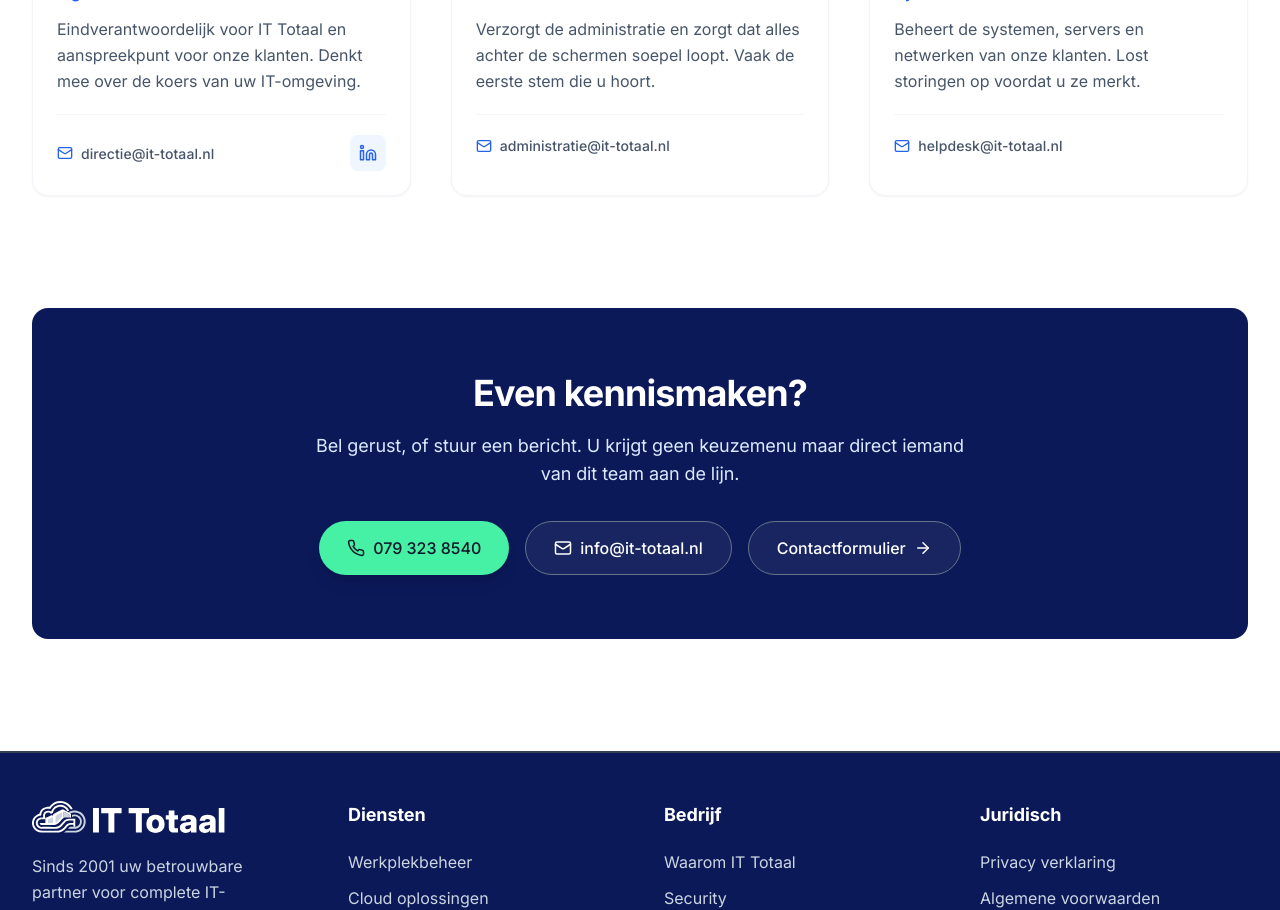
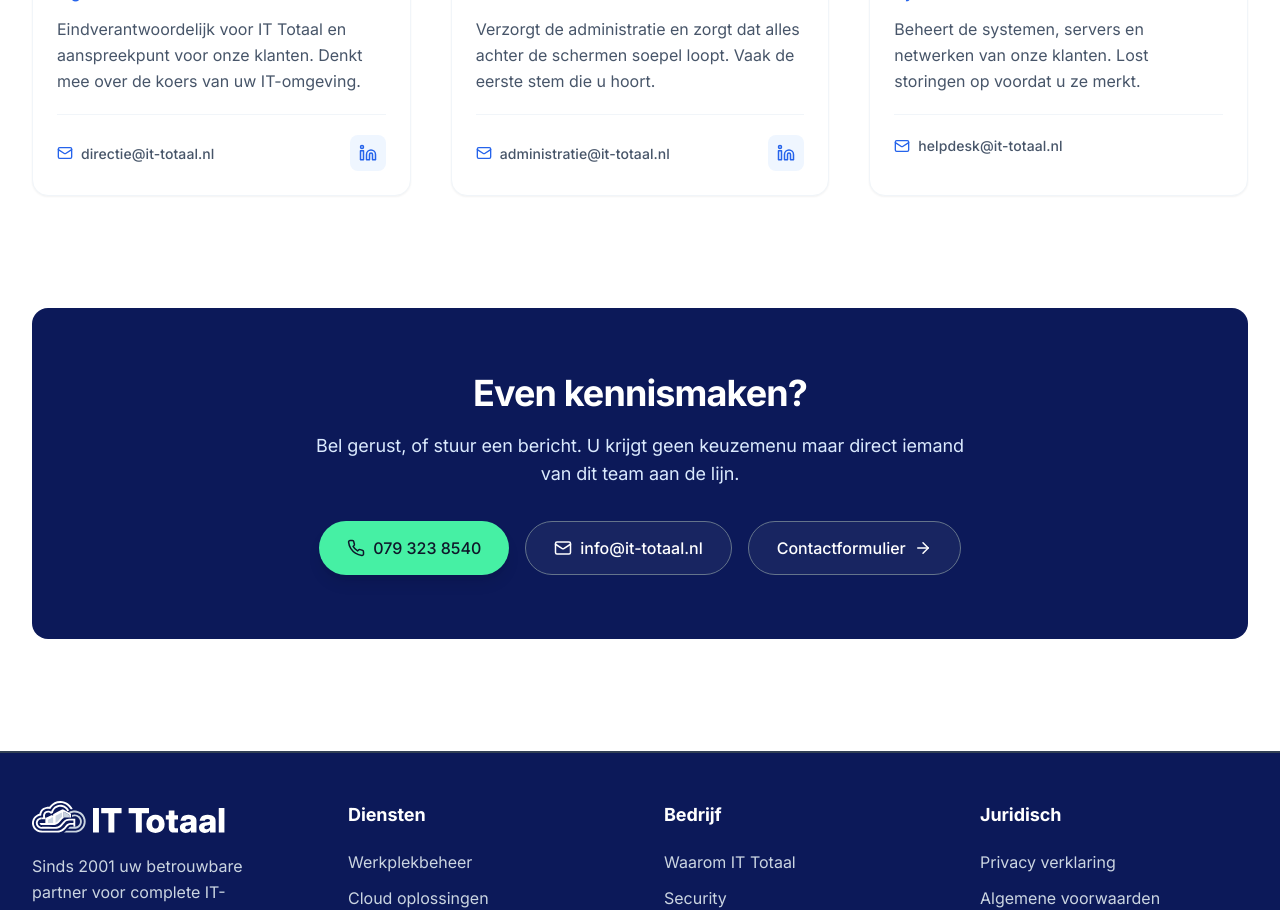
Before and after one commit to it-totaal/it-totaal-website, a React (Vite) app: page /team in a window 1280 px wide. Shown: the part 2200-3110 px from the top of the page. Built offline with nearby package versions, Linux system fonts and the light colour scheme.

Commit message:
LinkedIn-profiel van Kimberly ingevuld
Alleen Leon nog leeg.

Co-Authored-By: Claude Opus 5 <noreply@anthropic.com>

```diff
--- a/src/pages/Team.tsx
+++ b/src/pages/Team.tsx
@@ -34,7 +34,7 @@ const TEAM: Teamlid[] = [
     omschrijving:
       'Verzorgt de administratie en zorgt dat alles achter de schermen soepel loopt. Vaak de eerste stem die u hoort.',
     email: 'administratie@it-totaal.nl',
-    linkedin: '',
+    linkedin: 'https://www.linkedin.com/in/kimberly-de-la-parra-33b461102/',
     bestand: 'team-kimberly',
     alt: 'Kimberly de la Parra, Executive Assistant bij IT Totaal',
   },
```
